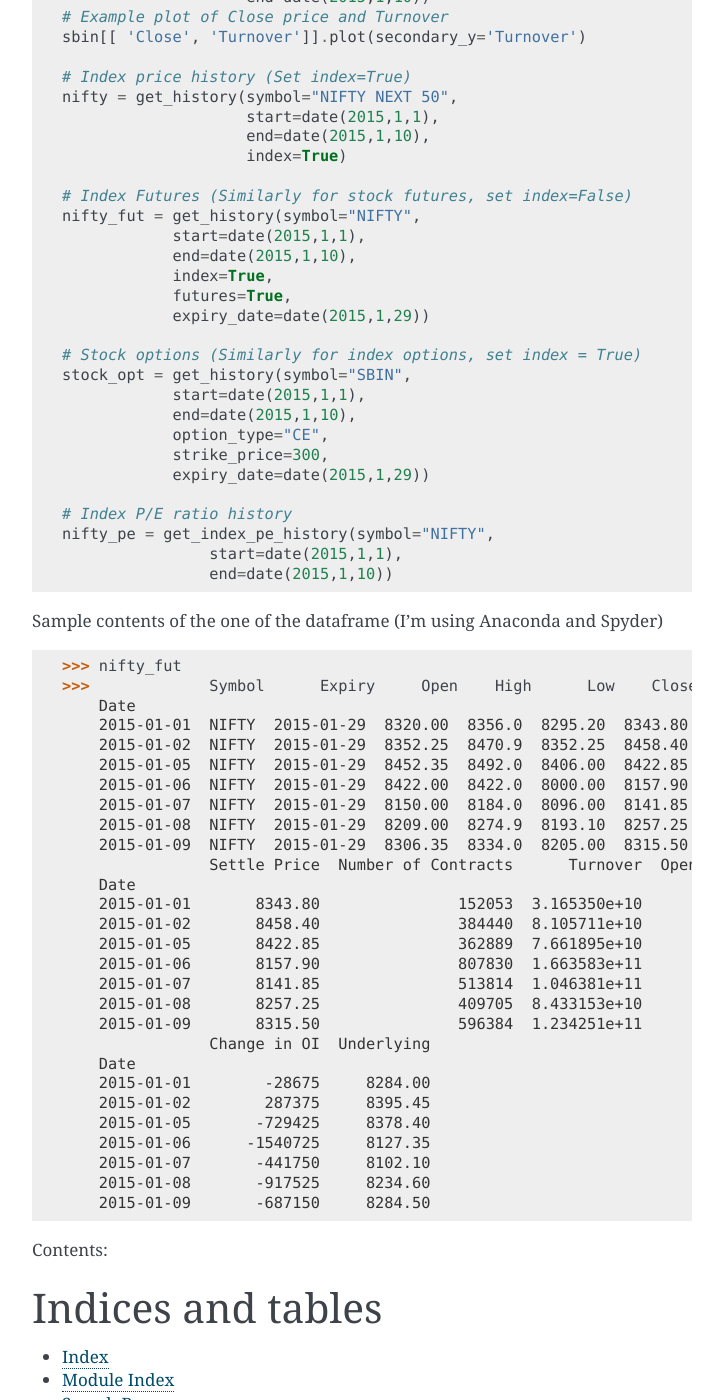
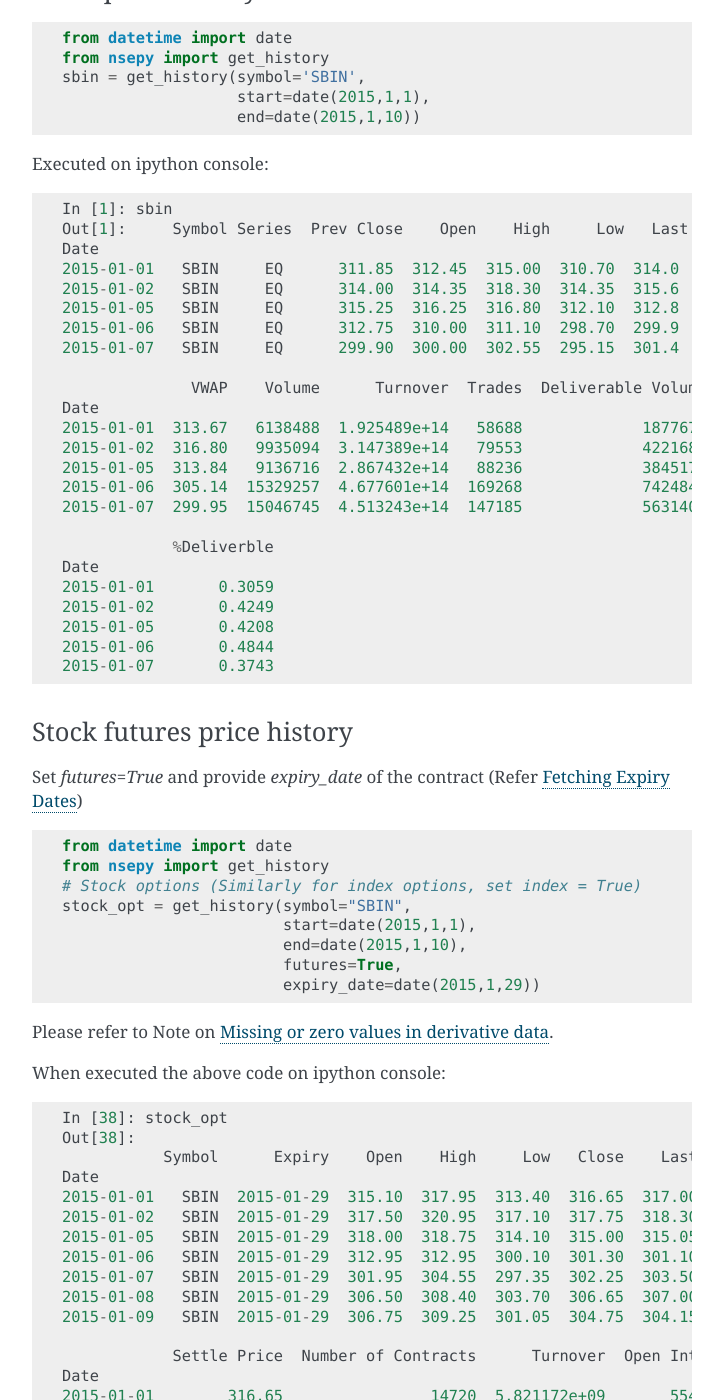
Before and after one commit to swapniljariwala/nsepy, a Sphinx documentation site: the page built from docs/source/index.rst, in a window 1280 px wide and 1400 px high, scrolled down 962 px. Shown: the whole window, without its empty margins (388-1111 px from the left). Built offline with Sphinx 7.4.7, drawn with Linux system fonts in a browser that asks for light colours; some of the changed text lies outside the part shown.

Commit message:
updated doc

```diff
--- a/docs/source/index.rst
+++ b/docs/source/index.rst
@@ -28,76 +28,203 @@
 >>> data = get_history(symbol="SBIN", start=start, end=end)
 >>> data[['Close']].plot()
 
+Fetching Price History
+------------------------
+Function `get_history` fetches the price history of stocks/indices/derivatives and returns a pandas dataframe.
 
-Get the price history of stocks and NSE indices directly in pandas dataframe::
+Stock price history
+~~~~~~~~~~~~~~~~~~~
+::
 
-    from nsepy import get_history, get_index_pe_history
     from datetime import date
+    from nsepy import get_history
+    sbin = get_history(symbol='SBIN',
+                       start=date(2015,1,1),
+                       end=date(2015,1,10))
 
-    # Stock history
-    sbin = get_history(symbol='SBIN',
-                        start=date(2015,1,1),
-                        end=date(2015,1,10))
-    # Example plot of Close price and Turnover
-    sbin[[ 'Close', 'Turnover']].plot(secondary_y='Turnover')
+Executed on ipython console::
 
-    # Index price history (Set index=True)
-    nifty = get_history(symbol="NIFTY NEXT 50",
-                        start=date(2015,1,1),
-                        end=date(2015,1,10),
-                        index=True)
+    In [1]: sbin
+    Out[1]:     Symbol Series  Prev Close    Open    High     Low   Last   Close  \
+    Date
+    2015-01-01   SBIN     EQ      311.85  312.45  315.00  310.70  314.0  314.00
+    2015-01-02   SBIN     EQ      314.00  314.35  318.30  314.35  315.6  315.25
+    2015-01-05   SBIN     EQ      315.25  316.25  316.80  312.10  312.8  312.75
+    2015-01-06   SBIN     EQ      312.75  310.00  311.10  298.70  299.9  299.90
+    2015-01-07   SBIN     EQ      299.90  300.00  302.55  295.15  301.4  300.15
 
-    # Index Futures (Similarly for stock futures, set index=False)
-    nifty_fut = get_history(symbol="NIFTY",
-                start=date(2015,1,1),
-                end=date(2015,1,10),
-                index=True,
-                futures=True,
-                expiry_date=date(2015,1,29))
+                  VWAP    Volume      Turnover  Trades  Deliverable Volume  \
+    Date
+    2015-01-01  313.67   6138488  1.925489e+14   58688             1877677
+    2015-01-02  316.80   9935094  3.147389e+14   79553             4221685
+    2015-01-05  313.84   9136716  2.867432e+14   88236             3845173
+    2015-01-06  305.14  15329257  4.677601e+14  169268             7424847
+    2015-01-07  299.95  15046745  4.513243e+14  147185             5631400
+
+                %Deliverble
+    Date
+    2015-01-01       0.3059
+    2015-01-02       0.4249
+    2015-01-05       0.4208
+    2015-01-06       0.4844
+    2015-01-07       0.3743
+
+
+Stock futures price history
+~~~~~~~~~~~~~~~~~~~~~~~~~~~
+Set `futures=True` and provide `expiry_date` of the contract (Refer :ref:`get_expiry_date`) ::
+
+    from datetime import date
+    from nsepy import get_history
+    # Stock options (Similarly for index options, set index = True)
+    stock_opt = get_history(symbol="SBIN",
+                            start=date(2015,1,1),
+                            end=date(2015,1,10),
+                            futures=True,
+                            expiry_date=date(2015,1,29))
+
+Please refer to Note on :ref:`zero_values_in_derivatives`.
+
+When executed the above code on ipython console::
+
+    In [38]: stock_opt
+    Out[38]:
+               Symbol      Expiry    Open    High     Low   Close    Last  \
+    Date
+    2015-01-01   SBIN  2015-01-29  315.10  317.95  313.40  316.65  317.00
+    2015-01-02   SBIN  2015-01-29  317.50  320.95  317.10  317.75  318.30
+    2015-01-05   SBIN  2015-01-29  318.00  318.75  314.10  315.00  315.05
+    2015-01-06   SBIN  2015-01-29  312.95  312.95  300.10  301.30  301.10
+    2015-01-07   SBIN  2015-01-29  301.95  304.55  297.35  302.25  303.50
+    2015-01-08   SBIN  2015-01-29  306.50  308.40  303.70  306.65  307.00
+    2015-01-09   SBIN  2015-01-29  306.75  309.25  301.05  304.75  304.15
+
+                Settle Price  Number of Contracts      Turnover  Open Interest  \
+    Date
+    2015-01-01        316.65                14720  5.821172e+09       55480000
+    2015-01-02        317.75                22525  8.988242e+09       55087500
+    2015-01-05        315.00                17455  6.898723e+09       55718750
+    2015-01-06        301.30                29338  1.126715e+10       56701250
+    2015-01-07        302.25                28489  1.074823e+10       58036250
+    2015-01-08        306.65                20120  7.702653e+09       57287500
+    2015-01-09        304.75                18961  7.247211e+09       57035000
+
+                Change in OI  Underlying
+    Date
+    2015-01-01        358750      314.00
+    2015-01-02       -392500      315.25
+    2015-01-05        631250      312.75
+    2015-01-06        982500      299.90
+    2015-01-07       1335000      300.15
+    2015-01-08       -748750      304.85
+    2015-01-09       -252500      303.20
+
+
+Stock options price history
+~~~~~~~~~~~~~~~~~~~~~~~~~~~
+For stock options, specify-
+
+* `option_type` as "CE" for call and as "PE" for put option
+* `strike_price` - the strike price of the contract
+* `expiry_date` - expiry date of the contract, refer:ref:`get_expiry_date`. ::
 
     # Stock options (Similarly for index options, set index = True)
     stock_opt = get_history(symbol="SBIN",
-                start=date(2015,1,1),
-                end=date(2015,1,10),
-                option_type="CE",
-                strike_price=300,
-                expiry_date=date(2015,1,29))
+                            start=date(2015,1,1),
+                            end=date(2015,1,10),
+                            option_type="CE",
+                            strike_price=300,
+                            expiry_date=date(2015,1,29))
+
+Index price history
+~~~~~~~~~~~~~~~~~~~
+There are currently 50+ indices maintained by NSE. You can get historical data for all of them.::
+Usage-
+
+* `symbol` - Name of the index in capital `(Refer this page for list of indices) <https://www.nseindia.com/products/content/equities/indices/historical_index_data.htm>`_
+* `index` - Set this True for all index related operations ::
+
+    # NIFTY Next 50 index
+    nifty_next50 = get_history(symbol="NIFTY NEXT 50",
+                                start=date(2015,1,1),
+                                end=date(2015,1,10),
+                                index=True)
+    # NIFTY50 Equal wight index (random index from the list)
+    nifty_eq_wt = get_history(symbol="NIFTY50 EQUAL WEIGHT",
+                                start=date(2017,6,1),
+                                end=date(2017,6,10),
+                                index=True)
+You will observe a lot of NaN values for many indeces like 'NIFTY50 Equal wight index', In those cases just use 'Close' values
+
+Index futures price history
+~~~~~~~~~~~~~~~~~~~~~~~~~~~
+Out of the 60+ indices, only 7 indeces are available for derivative. (`List available here. <https://www.nseindia.com/products/content/derivatives/equities/fo_underlying_home.htm>`_)
+Usage-
+
+* `index` - Set True
+* `futures` - Set True
+* `expiry_date` - Expiry date of the contract. refer:ref:`get_expiry_date`. ::
+
+    nifty_fut = get_history(symbol="NIFTY",
+                            start=date(2015,1,1),
+                            end=date(2015,1,10),
+                            index=True,
+                            futures=True,
+                            expiry_date=date(2015,1,29))
+
+Index futures price history
+~~~~~~~~~~~~~~~~~~~~~~~~~~~
+Usage-
+
+* `index` - Set True
+* `option_type` as "CE" for call and as "PE" for put option
+* `strike_price` - the strike price of the contract
+* `expiry_date` - expiry date of the contract, refer:ref:`get_expiry_date`. ::
+
+	get_history(symbol="NIFTY",
+                            start=date(2015,1,1),
+                            end=date(2015,1,10),
+                            index=True,
+                            option_type='CE',
+                            strike_price=8200,
+                            expiry_date=date(2015,1,29))
+
+
+
+.. _zero_values_in_derivatives:
+
+Missing or zero values in derivative data
+~~~~~~~~~~~~~~~~~~~~~~~~~~~~~~~~~~~~~~~~~
+
+ Although `NSE specifies <https://www.nseindia.com/products/content/derivatives/equities/contract_specifitns.htm>`_ a trading cycle of three months, most stock futures will not be traded for whole three months, rather they will be active only in the month of expiry, So you may get 0 values for days when no contracts were traded. Please deal with this situation carefully in your logic.
+
+.. _get_expiry_date:
+
+Fetching Expiry Dates
+---------------------
+Fetch expiry date for a year and month.::
+
+    from nsepy.derivatives import get_expiry_date
+    expiry = get_expiry_date(2015,1)
+
+Use this function with `get_history`::
+
+    stock_opt = get_history(symbol="SBIN",
+                                start=date(2015,1,1),
+                                end=date(2015,1,10),
+                                futures=True,
+                                expiry_date=get_expiry_date(2015,1))
+
+
+Index P/E ratio history
+-----------------------
+::
 
     # Index P/E ratio history
+    from nsepy import get_index_pe_history
     nifty_pe = get_index_pe_history(symbol="NIFTY",
-                    start=date(2015,1,1),
-                    end=date(2015,1,10))
-
-Sample contents of the one of the dataframe (I'm using Anaconda and Spyder)
-
->>> nifty_fut
->>>     	Symbol      Expiry     Open    High      Low    Close     Last
-    Date
-    2015-01-01  NIFTY  2015-01-29  8320.00  8356.0  8295.20  8343.80  8347.05
-    2015-01-02  NIFTY  2015-01-29  8352.25  8470.9  8352.25  8458.40  8468.00
-    2015-01-05  NIFTY  2015-01-29  8452.35  8492.0  8406.00  8422.85  8423.85
-    2015-01-06  NIFTY  2015-01-29  8422.00  8422.0  8000.00  8157.90  8150.30
-    2015-01-07  NIFTY  2015-01-29  8150.00  8184.0  8096.00  8141.85  8154.00
-    2015-01-08  NIFTY  2015-01-29  8209.00  8274.9  8193.10  8257.25  8255.00
-    2015-01-09  NIFTY  2015-01-29  8306.35  8334.0  8205.00  8315.50  8311.60
-                Settle Price  Number of Contracts      Turnover  Open Interest
-    Date
-    2015-01-01       8343.80               152053  3.165350e+10       21140550
-    2015-01-02       8458.40               384440  8.105711e+10       21427925
-    2015-01-05       8422.85               362889  7.661895e+10       20698500
-    2015-01-06       8157.90               807830  1.663583e+11       19157775
-    2015-01-07       8141.85               513814  1.046381e+11       18716025
-    2015-01-08       8257.25               409705  8.433153e+10       17798500
-    2015-01-09       8315.50               596384  1.234251e+11       17111350
-                Change in OI  Underlying
-    Date
-    2015-01-01        -28675     8284.00
-    2015-01-02        287375     8395.45
-    2015-01-05       -729425     8378.40
-    2015-01-06      -1540725     8127.35
-    2015-01-07       -441750     8102.10
-    2015-01-08       -917525     8234.60
-    2015-01-09       -687150     8284.50
+                                    start=date(2015,1,1),
+                                    end=date(2015,1,10))
 
 
 
```
